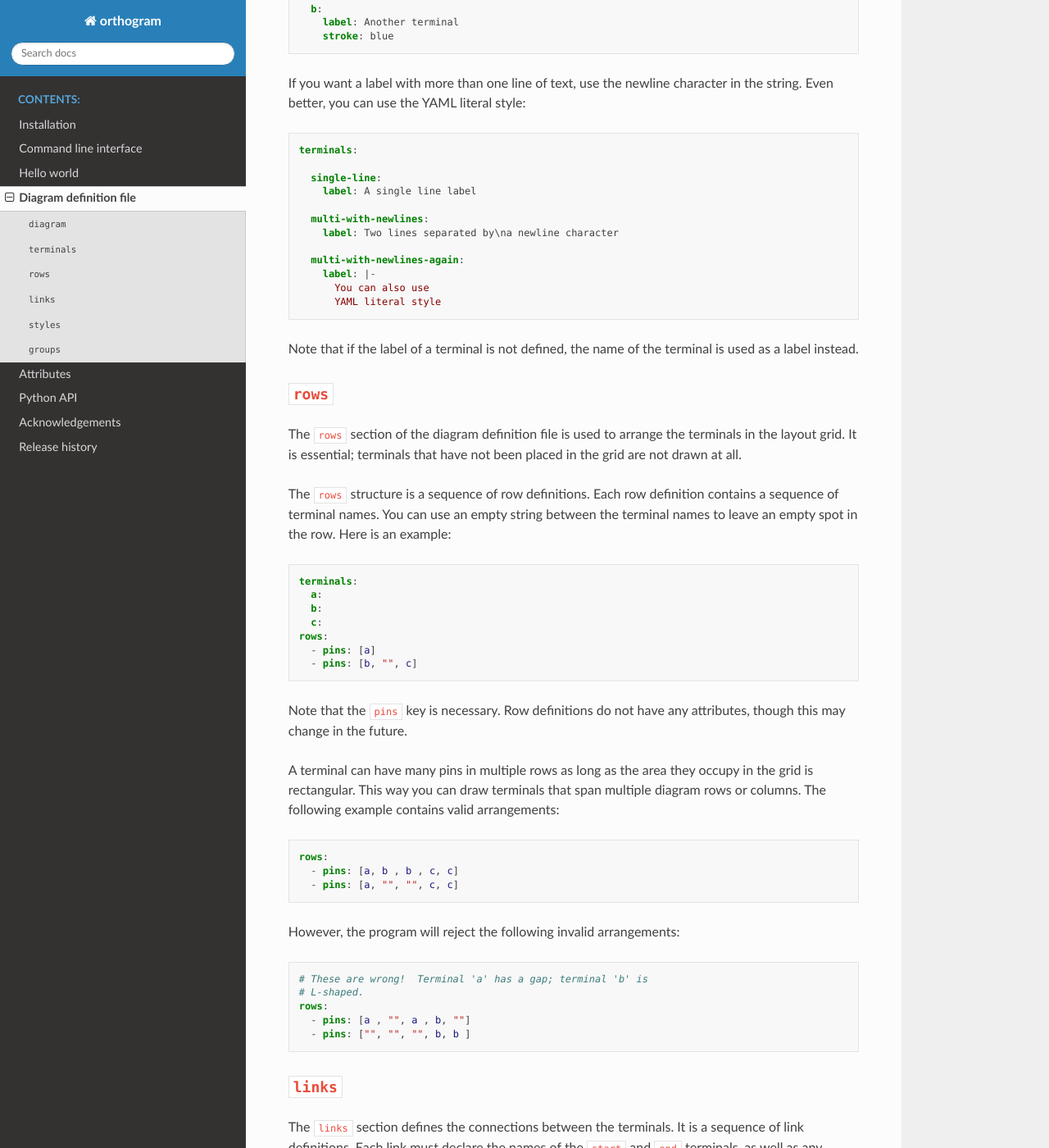
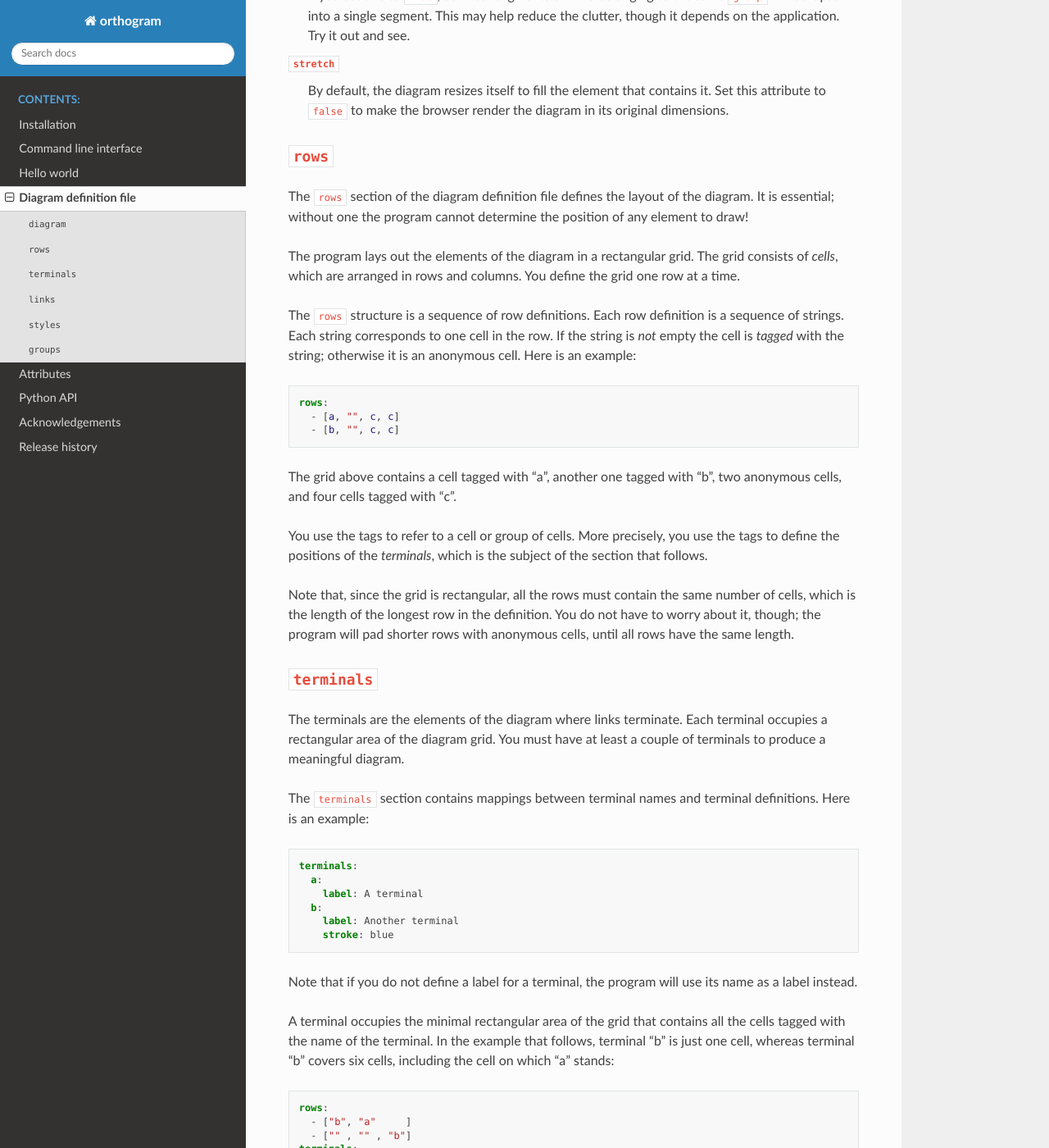
Before and after one commit to yorgath/orthogram, a Sphinx documentation site: the page built from docs/ddf.rst, in a window 1280 px wide and 1400 px high, scrolled down 1118 px. Shown: the whole window at 82% size. Built offline with Sphinx 7.4.7 and the Read the Docs theme 2.0.0, drawn with Linux system fonts in a browser that asks for light colours; some of the changed text lies outside the part shown.

Commit message:
Update documentation for overlapping terminals

```diff
--- a/docs/cmd.rst
+++ b/docs/cmd.rst
@@ -3,7 +3,8 @@
 
 The :py:mod:`orthogram` module is designed to be used from the command
 line.  To generate a drawing of a diagram defined in a :ref:`Diagram
-definition file` named ``diagram.yaml``, enter the following command:
+definition file` named ``diagram.yaml`` in your current directory,
+enter the following command:
 
 .. code-block:: console
 
--- a/docs/ddf.rst
+++ b/docs/ddf.rst
@@ -3,12 +3,12 @@
 
 Orthogram uses YAML for its input file format.  Of course, YAML being
 a superset of JSON, you can use JSON if you prefer so.  The top-level
-structure must be a YAML mapping; the following keys are recognized,
-each one containing a different category of definitions:
+structure must be a YAML mapping; the program recognizes the following
+keys, each one containing a different category of definitions:
 
 * ``diagram``
+* ``rows``
 * ``terminals``
-* ``rows``
 * ``links``
 * ``styles``
 * ``groups``
@@ -25,9 +25,30 @@
 
    diagram:
      label: This is my diagram!
+     label_position: bottom
      font_weight: bold
 
-The following diagram attributes are of particular significance:
+The optional label of the diagram is the title of the drawing.  If you
+want a label with more than one line of text, use the newline
+character in the string:
+
+.. code-block:: yaml
+
+   diagram:
+     label: Two lines separated by\na newline character
+
+For longer texts, the YAML literal style may be more convenient:
+
+.. code-block:: yaml
+
+   diagram:
+     label: |-
+       You can also use
+       YAML literal style
+
+Consult the :ref:`Attributes` section for a list of attributes
+available for diagrams.  Out of all those attributes, however, the
+following are of particular significance to the program:
 
 ``collapse_links``
   If you set this to ``true``, collinear segments of links belonging
@@ -40,12 +61,52 @@
   contains it.  Set this attribute to ``false`` to make the browser
   render the diagram in its original dimensions.
 
+``rows``
+--------
+
+The ``rows`` section of the diagram definition file defines the layout
+of the diagram.  It is essential; without one the program cannot
+determine the position of any element to draw!
+
+The program lays out the elements of the diagram in a rectangular
+grid.  The grid consists of *cells*, which are arranged in rows and
+columns.  You define the grid one row at a time.
+
+The ``rows`` structure is a sequence of row definitions.  Each row
+definition is a sequence of strings.  Each string corresponds to one
+cell in the row.  If the string is *not* empty the cell is *tagged*
+with the string; otherwise it is an anonymous cell.  Here is an
+example:
+
+.. code-block:: yaml
+
+   rows:
+     - [a, "", c, c]
+     - [b, "", c, c]
+
+The grid above contains a cell tagged with "a", another one tagged
+with "b", two anonymous cells, and four cells tagged with "c".
+
+You use the tags to refer to a cell or group of cells.  More
+precisely, you use the tags to define the positions of the
+*terminals*, which is the subject of the section that follows.
+
+Note that, since the grid is rectangular, all the rows must contain
+the same number of cells, which is the length of the longest row in
+the definition.  You do not have to worry about it, though; the
+program will pad shorter rows with anonymous cells, until all rows
+have the same length.
+
 ``terminals``
 -------------
 
+The terminals are the elements of the diagram where links terminate.
+Each terminal occupies a rectangular area of the diagram grid.  You
+must have at least a couple of terminals to produce a meaningful
+diagram.
+
 The ``terminals`` section contains mappings between terminal names and
-terminal definitions.  You must have at least a couple of terminals to
-produce a meaningful diagram.  Here is an example:
+terminal definitions.  Here is an example:
 
 .. code-block:: yaml
 
@@ -56,73 +117,90 @@
        label: Another terminal
        stroke: blue
 
-If you want a label with more than one line of text, use the newline
-character in the string.  Even better, you can use the YAML literal
-style:
+Note that if you do not define a label for a terminal, the program
+will use its name as a label instead.
 
-.. code-block:: yaml
-
-   terminals:
-
-     single-line:
-       label: A single line label
-
-     multi-with-newlines:
-       label: Two lines separated by\na newline character
-
-     multi-with-newlines-again:
-       label: |-
-         You can also use
-         YAML literal style
-
-Note that if the label of a terminal is not defined, the name of the
-terminal is used as a label instead.
-
-``rows``
---------
-
-The ``rows`` section of the diagram definition file is used to arrange
-the terminals in the layout grid.  It is essential; terminals that
-have not been placed in the grid are not drawn at all.
-
-The ``rows`` structure is a sequence of row definitions.  Each row
-definition contains a sequence of terminal names.  You can use an
-empty string between the terminal names to leave an empty spot in the
-row.  Here is an example:
-
-.. code-block:: yaml
-
-   terminals:
-     a:
-     b:
-     c:
-   rows:
-     - pins: [a]
-     - pins: [b, "", c]
-
-Note that the ``pins`` key is necessary.  Row definitions do not have
-any attributes, though this may change in the future.
-
-A terminal can have many pins in multiple rows as long as the area
-they occupy in the grid is rectangular.  This way you can draw
-terminals that span multiple diagram rows or columns.  The following
-example contains valid arrangements:
+A terminal occupies the minimal rectangular area of the grid that
+contains all the cells tagged with the name of the terminal.  In the
+example that follows, terminal "b" is just one cell, whereas terminal
+"b" covers six cells, including the cell on which "a" stands:
 
 .. code-block:: yaml
 
    rows:
-     - pins: [a, b , b , c, c]
-     - pins: [a, "", "", c, c]
+     - ["b", "a"     ]
+     - ["" , "" , "b"]
+   terminals:
+     a:
+       label: A single-cell terminal
+       drawing_priority: 1
+     b:
+       label: A terminal of 6 cells
 
-However, the program will reject the following invalid arrangements:
+Terminals can overlap each other.  In the example above, terminal "b"
+contains terminal "a" in its entirety.  The ``drawing_priority``
+attribute ensures that the program draws "a" *over* "b"; otherwise it
+will be completely hidden by it.  The program draws terminals with
+higher priority over terminals with lower priority.  The default
+priority is zero.
+
+If you want to expand a terminal beyond the cells tagged with its own
+name, you can add more tags to it using the ``cover``
+pseudo-attribute:
 
 .. code-block:: yaml
 
-   # These are wrong!  Terminal 'a' has a gap; terminal 'b' is
-   # L-shaped.
    rows:
-     - pins: [a , "", a , b, ""]
-     - pins: ["", "", "", b, b ]
+     - ["a", "", "b"]
+     - ["a", "", "c"]
+     - ["a", "", "" ]
+   terminals:
+     a:
+       label: Covers 9 cells!
+       cover: ["b", "c"]
+
+The ``cover`` pseudo-attribute has an additional function.  Terminal
+"a" in the example above has eight *nodes* on which links can be
+attached, one for each outer cell that it occupies (the cell in the
+middle cannot be used for connections.)  The program creates links
+using a shortest path algorithm; however when it has to chose among
+paths with the same length, it gives precedence to the nodes according
+to the sequnce in the ``cover`` attribute.  The name of the terminal
+comes last, unless you explicitly include it in the ``cover``
+sequence.
+
+The ability to have overlapping terminals is most useful when you want
+to draw a frame around a bunch of terminals.  In the example that
+follows, a terminal named "frame" functions as a frame around
+terminals "a" and "b":
+
+.. code-block:: yaml
+
+   rows:
+     - ["a", "b"]
+   terminals:
+     frame:
+       cover: ["a", "b"]
+       label: Frame around a and b
+       label_position: top
+       drawing_priority: -1
+
+Tags that are neither names of terminals nor mentioned in a ``cover``
+sequence are "leftover" tags.  The program does not throw them away.
+Instead, it uses them to *autogenerate* terminals, one terminal for
+each unique tag.  These automatically generated terminals come with
+default attributes and are labelled with their name.  This is a
+convenience for simple quick-and-dirty diagrams.  The example below is
+a complete, self-contained diagram definition, without a ``terminals``
+section in it:
+
+.. code-block:: yaml
+
+   rows:
+     - ["a", "b"]
+   links:
+     - start: a
+       end: b
 
 ``links``
 ---------
@@ -130,9 +208,7 @@
 The ``links`` section defines the connections between the terminals.
 It is a sequence of link definitions. Each link must declare the names
 of the ``start`` and ``end`` terminals, as well as any
-:ref:`Attributes` appropriate for links.  Note that the terminals must
-have at least one pin placed before making a connection. Here is an
-example:
+:ref:`Attributes` appropriate for links.  Here is an example:
 
 .. code-block:: yaml
 
@@ -141,8 +217,8 @@
      b: {label: Second terminal}
      c: {label: Third terminal}
    rows:
-     - pins: [a,  b]
-     - pins: ["", c]
+     - [a,  b]
+     - ["", c]
    links:
      - start: a
        end: b
@@ -162,14 +238,14 @@
      - start: [a, b]
        end: [c, d, e]
 
-Of particular interest is the ``drawing_priority`` attribute.  Links
-with a higher priority number are drawn over links with a lower
-priority.  Since the intersection of links cannot typically be avoided
-in complex diagrams, it is advised that you draw intersecting links
-with a different ``stroke`` color to make obvious that the links are
-not connected at the intersection points.  The ``drawing_priority``
-lets you draw sets of links as layers on top of each other, giving a
-more consistent look to your diagram.
+Of particular interest is the ``drawing_priority`` attribute.  The
+program draws links with a higher priority number *over* links with a
+lower priority.  Since it is not easy to avoid the intersection of
+links in complex diagrams, it is better that you draw intersecting
+links with a different ``stroke`` color to make obvious that the links
+are not connected at the intersection points.  The
+``drawing_priority`` lets you draw sets of links as layers on top of
+each other, giving a more consistent look to your diagram.
 
 Another way to avoid intersecting links appearing as if they were
 connected at the intersections is to draw a *buffer* around the links.
@@ -190,9 +266,10 @@
 ----------
 
 You can add style definitions to the ``styles`` section to create
-named styles that can be referred to by the terminals, links and
-groups.  Each style definition consists of attribute key-value pairs.
-For example, the following two terminals are drawn in the same color:
+named styles that the elements of the diagram (terminals, links and
+groups) can refer to.  Each style definition consists of attribute
+key-value pairs.  For example, the following two terminals are drawn
+in the same color:
 
 .. code-block:: yaml
 
@@ -202,7 +279,7 @@
      b:
        style: reddish
    rows:
-     - pins: [a, b]
+     - [a, b]
    styles:
      reddish:
        stroke: "#880000"
--- a/docs/hello.rst
+++ b/docs/hello.rst
@@ -6,14 +6,14 @@
 
 .. code-block:: yaml
 
+   rows:
+     - [a]
+     - ["", b]
    terminals:
      a:
        label: Hello
      b:
        label: world
-   rows:
-     - pins: [a]
-     - pins: ["", b]
    links:
      - start: a
        end: b
```
Also changed, not shown: docs/api.rst (+8 -6 lines), docs/attributes.rst (+25 -14 lines), docs/release.rst (+18 -0 lines).
